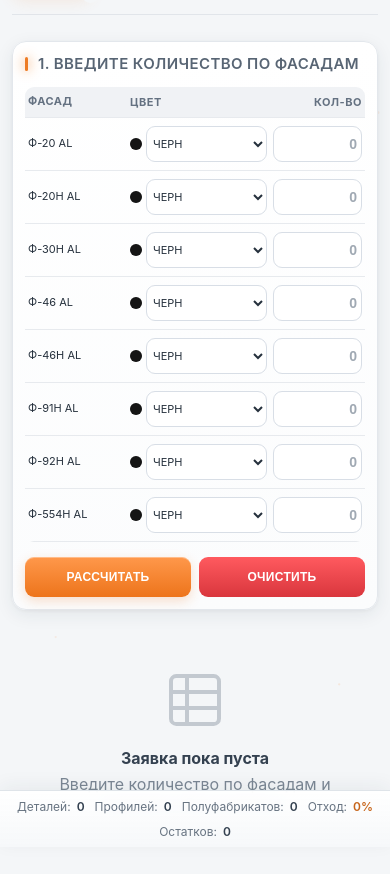
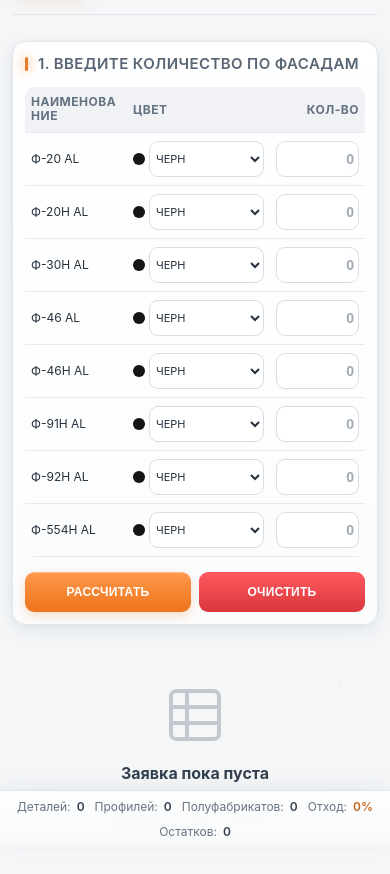
Before and after one commit to mrlunars-cyber/dera-fasady, a plain HTML site: page index.html in a window 390 px wide. Shown: the part 54-928 px from the top of the page. Drawn offline with Linux system fonts and the light colour scheme; a script that the page names is missing.

Commit message:
Update index.html

```diff
--- a/index.html
+++ b/index.html
@@ -39,6 +39,7 @@ body{
   margin:0; padding:24px 24px 84px;
   min-height:100vh;
   -webkit-font-smoothing:antialiased;
+  -webkit-text-size-adjust: 100%;
   position:relative;
   overflow-x:hidden;
 }
@@ -48,7 +49,7 @@ body{
   opacity:.7;
 }
 
-.container{max-width:1100px;margin:0 auto;position:relative}
+.container{max-width:600px;margin:0 auto;position:relative}
 .input-card{max-width:600px}
 
 h2{
@@ -150,7 +151,7 @@ h2::before{
   .brand-name{ font-size:17px; }
 }
 
-/* ===== ТАБЛИЦЫ (адаптивная сетка) ===== */
+/* ===== ТАБЛИЦЫ ===== */
 .table-wrap{
   width:100%;
   overflow-x:auto;
@@ -162,7 +163,7 @@ table{
   border-collapse:collapse;
   font-size:14px;
   table-layout:auto;
-  min-width:520px;
+  min-width:0;
 }
 th,td{ padding:12px 14px; text-align:left; vertical-align:middle; border-bottom:1px solid rgba(42,48,58,.6); position:relative; }
 th{
@@ -185,15 +186,6 @@ tr.filled::before{ background:var(--accent); transform:scaleY(.5); opacity:.6; }
 .num{ text-align:right; white-space:nowrap; }
 .indent{ padding-left:18px !important; }
 
-#inputBody td:nth-child(2),
-#glassBody td:first-child,
-#plankBody td:first-child,
-#hingeBody td:first-child,
-#semiBody td:nth-child(2),
-#semiBody td:nth-child(3){
-  white-space:nowrap;
-}
-
 .color-cell{ display:flex; align-items:center; gap:10px; }
 .color-dot{
   width:16px; height:16px; border-radius:50%;
@@ -201,9 +193,9 @@ tr.filled::before{ background:var(--accent); transform:scaleY(.5); opacity:.6; }
   transition:background-color .3s var(--ease);
 }
 
-/* ===== ПОЛЯ ВВОДА (крупные) ===== */
+/* ===== ПОЛЯ ВВОДА ===== */
 input[type=number]{
-  width:100%; max-width:110px;
+  width:100%;
   text-align:right;
   background:var(--surface-3);
   border:1px solid var(--line);
@@ -238,7 +230,6 @@ input:focus, select:focus, textarea:focus{
 }
 input::placeholder{ color:#5c6470; }
 
-/* настройки раскроя — крупнее */
 .cut-settings label input{
   font-size:15px;
   padding:11px 12px;
@@ -377,7 +368,6 @@ tr.total-row:hover td{
   text-transform:uppercase; letter-spacing:.4px;
 }
 
-/* Карточки раскроя — структурированные */
 .cut-card{
   border:1px solid var(--line);
   border-left:3px solid var(--accent);
@@ -423,7 +413,6 @@ tr.total-row:hover td{
 .cut-card-meta span{ display:inline-flex; align-items:center; gap:5px; }
 .cut-card-meta b{ color:var(--text); font-weight:600; }
 
-/* Шаги — цветные и с иконками */
 .cut-step{
   display:flex; align-items:center; gap:12px;
   padding:10px 12px;
@@ -459,7 +448,6 @@ tr.total-row:hover td{
   border:1px solid rgba(255,122,26,.25);
 }
 
-/* Строка остатка */
 .cut-remainder{
   display:flex; align-items:center; gap:12px;
   margin-top:12px; padding:10px 12px;
@@ -543,7 +531,6 @@ tr.total-row:hover td{
   select, textarea{ font-size:14px; padding:10px 12px; }
   .status-bar{ font-size:12px; gap:10px; padding:8px 12px; }
   .status-bar .sep{ display:none; }
-  table{ min-width:460px; }
 }
 
 
@@ -765,7 +752,6 @@ input::placeholder{color:#a0a9b3}
     overflow-x: hidden;
   }
 
-  /* The general mobile rule sets tables to 460px; cancel it here. */
   .input-card table {
     width: 100% !important;
     min-width: 0 !important;
@@ -774,7 +760,6 @@ input::placeholder{color:#a0a9b3}
     border-collapse: collapse;
   }
 
-  /* Hide the numbering column on narrow screens. */
   .input-card thead th:first-child,
   .input-card tbody td:first-child {
     display: none !important;
@@ -787,7 +772,6 @@ input::placeholder{color:#a0a9b3}
     font-size: 11px;
   }
 
-  /* Facade name, color selector, quantity. */
   .input-card thead th:nth-child(2),
   .input-card tbody td:nth-child(2) {
     width: 30% !important;
@@ -850,6 +834,71 @@ input::placeholder{color:#a0a9b3}
     padding: 13px 4px;
     font-size: 12px;
   }
+}
+
+/* ===== МОБИЛЬНАЯ ВЁРСТКА: БЕЗ ГОРИЗОНТАЛЬНОЙ ПРОКРУТКИ ===== */
+
+/* Флекс-элементы не выталкивают карточки за границы экрана */
+.cut-card-head h3,
+.step-text,
+.cut-remainder .label,
+.cut-card-meta span{ min-width:0; }
+.cut-card-head h3,
+.step-text{ overflow-wrap:anywhere; }
+
+@media screen and (max-width: 600px) {
+  html, body{
+    width:100%;
+    max-width:100%;
+    overflow-x:hidden;
+  }
+
+  .container,
+  .card,
+  .table-wrap,
+  .cut-card,
+  .cut-note,
+  .cut-summary,
+  .cut-settings,
+  .status-bar{
+    width:100%;
+    max-width:100%;
+    min-width:0;
+  }
+
+  /* Таблицы сжимаются под ширину карточки — ползунка нет */
+  .table-wrap{
+    overflow-x:hidden !important;
+  }
+
+  table{
+  width:100% !important;
+  min-width:0 !important;
+  max-width:100% !important;
+  table-layout:auto !important;
+  }
+
+  thead th, tbody td{
+    padding:8px 6px !important;
+    font-size:12px !important;
+    overflow-wrap:anywhere;
+    word-break:break-word;
+  }
+
+  /* Заголовки колонок переносятся на новую строку, а не растягивают таблицу */
+  th{
+    white-space:normal !important;
+    line-height:1.25;
+  }
+
+  /* Числовые колонки — фиксированной ширины, текстовые делят остальное */
+
+  .num{ white-space:nowrap; }
+
+  /* Карточки раскроя: сетка статистики и шаги не выходят за экран */
+  .cut-summary{ grid-template-columns:repeat(auto-fit,minmax(130px,1fr)); }
+  .cut-step{ gap:8px; }
+  .cut-card-meta{ gap:8px; }
 }
 
 </style>
@@ -880,7 +929,7 @@ input::placeholder{color:#a0a9b3}
         <thead>
           <tr>
             <th style="width:50px">№</th>
-            <th>Фасад</th>
+            <th style="width:200px">Наименование</th>
             <th style="width:200px">Цвет</th>
             <th style="width:150px" class="num">Кол-во</th>
           </tr>
@@ -904,13 +953,12 @@ input::placeholder{color:#a0a9b3}
   <div id="results">
     <div class="card" data-parallax>
       <h2 style="margin-top:0">2. Стекло — по цветам</h2>
-      <div class="info-block">Цвет стекла определяется цветом фасада, в который оно входит. Для каждого цвета — общий итог.</div>
       <div class="table-wrap">
         <table>
           <thead>
             <tr>
               <th>Цвет / Размер, мм</th>
-              <th class="num" style="width:140px">Кол-во, шт</th>
+              <th class="num">Кол-во, шт</th>
             </tr>
           </thead>
           <tbody id="glassBody"></tbody>
@@ -920,15 +968,14 @@ input::placeholder{color:#a0a9b3}
 
     <div class="card" data-parallax>
       <h2 style="margin-top:0">3. Планки — по цветам</h2>
-      <div class="info-block">Все планки сгруппированы по цвету фасадов. Для каждого цвета — общая длина.</div>
       <div class="table-wrap">
         <table>
           <thead>
             <tr>
               <th>Цвет / Длина, мм</th>
-              <th class="num" style="width:110px">Кол-во, шт</th>
-              <th class="num" style="width:160px">Общая длина, мм</th>
-              <th class="num" style="width:150px">Общая длина, м</th>
+              <th class="num">Кол-во, шт</th>
+              <th class="num">Общая длина, мм</th>
+              <th class="num">Общая длина, м</th>
             </tr>
           </thead>
           <tbody id="plankBody"></tbody>
@@ -960,14 +1007,13 @@ input::placeholder{color:#a0a9b3}
 
     <div class="card" data-parallax>
       <h2 style="margin-top:0">4. Фурнитура — пакетики с петлями</h2>
-      <div class="info-block">Цвет не важен. Считаем, сколько пакетиков с 2, 3 и 5 петлями нужно собрать.</div>
       <div class="table-wrap">
         <table>
           <thead>
             <tr>
               <th>Тип пакетика</th>
-              <th class="num" style="width:200px">Кол-во пакетиков, шт</th>
-              <th class="num" style="width:180px">Всего петель, шт</th>
+              <th class="num">Кол-во пакетиков, шт</th>
+              <th class="num">Всего петель, шт</th>
             </tr>
           </thead>
           <tbody id="hingeBody"></tbody>
@@ -981,10 +1027,10 @@ input::placeholder{color:#a0a9b3}
         <table>
           <thead>
             <tr>
-              <th style="width:50px">№</th>
-              <th>Фасад</th>
+              <th class="num">№</th>
+              <th>Наименование</th>
               <th>Цвет</th>
-              <th class="num" style="width:120px">Кол-во, шт</th>
+              <th class="num">Кол-во, шт</th>
             </tr>
           </thead>
           <tbody id="semiBody"></tbody>
@@ -1782,11 +1828,10 @@ function buildCuttingPlan() {
     output.innerHTML = '';
 
     groupedBars.forEach((bar, idx) => {
-      // Шаги: номер + иконка пилы
       const steps = bar.steps.map((step,j)=>`
         <div class="cut-step">
           <div class="step-num">${j+1}</div>
-          <div class="step-text">Выставить упор <b>${step.size} мм</b> и отрезать ${step.qty} шт.</div>
+          <div class="step-text">упор <b>${step.size} мм</b> отрезать ${step.qty} шт.</div>
           <div class="step-size">${step.size} × ${step.qty}</div>
         </div>`).join('');
 
@@ -1981,7 +2026,7 @@ function downloadPDF() {
   doc.text("4. Полуфабрикаты (с учётом цвета)", 14, y);
   doc.autoTable({
     startY: y + 4,
-    head: [["№", "Фасад", "Цвет", "Кол-во, шт"]],
+    head: [["№", "Наименование", "Цвет", "Кол-во, шт"]],
     body: lastResult.semi.map((s, i) => [i + 1, s.name, s.color, s.qty]),
     foot: [["", "", "ИТОГО:", lastResult.totalSemi]],
     styles: { fontSize: 10 },
```
